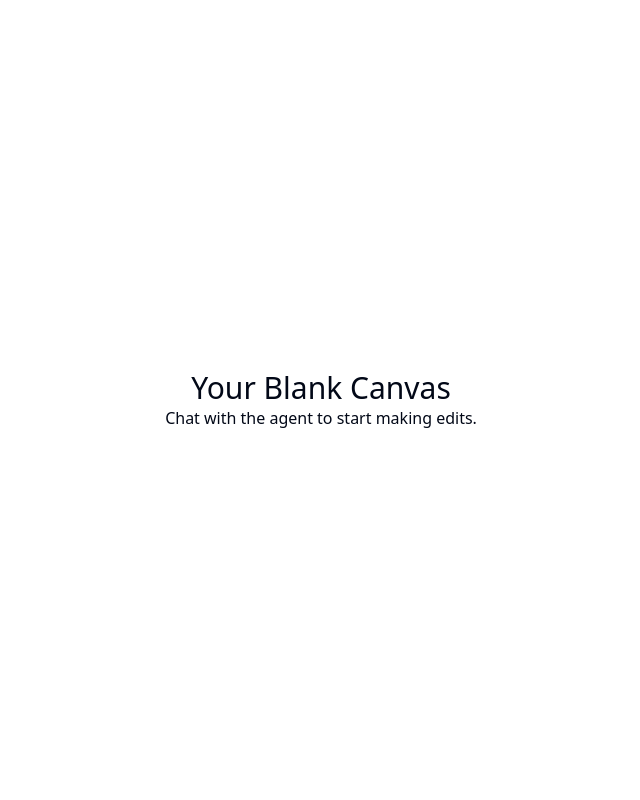
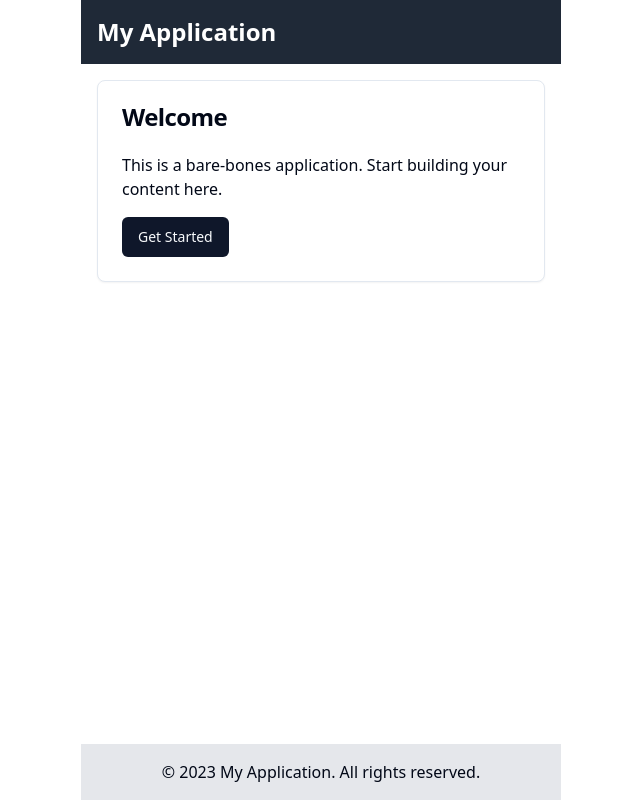
Before and after one commit to GPT-Engineer-App-Dev/buildable-app-61, a React (Vite) app: page / in a window 1280 px wide. Shown: the whole page, without its empty margins (319-959 px from the left). Built offline with nearby package versions, Linux system fonts and the light colour scheme.

Commit message:
GPT Engineer Update

```diff
--- a/src/pages/Index.jsx
+++ b/src/pages/Index.jsx
@@ -1,10 +1,28 @@
-// Update this page (the content is just a fallback if you fail to update the page)
+import { Button } from "@/components/ui/button";
+import { Card, CardHeader, CardTitle, CardContent } from "@/components/ui/card";
 
 const Index = () => {
   return (
-    <div className="text-center">
-      <h1 className="text-3xl">Your Blank Canvas</h1>
-      <p>Chat with the agent to start making edits.</p>
+    <div className="min-h-screen flex flex-col">
+      <header className="bg-gray-800 text-white p-4">
+        <h1 className="text-2xl font-bold">My Application</h1>
+      </header>
+
+      <main className="flex-grow p-4">
+        <Card className="max-w-md mx-auto">
+          <CardHeader>
+            <CardTitle>Welcome</CardTitle>
+          </CardHeader>
+          <CardContent>
+            <p className="mb-4">This is a bare-bones application. Start building your content here.</p>
+            <Button>Get Started</Button>
+          </CardContent>
+        </Card>
+      </main>
+
+      <footer className="bg-gray-200 p-4 text-center">
+        <p>&copy; 2023 My Application. All rights reserved.</p>
+      </footer>
     </div>
   );
 };
```
